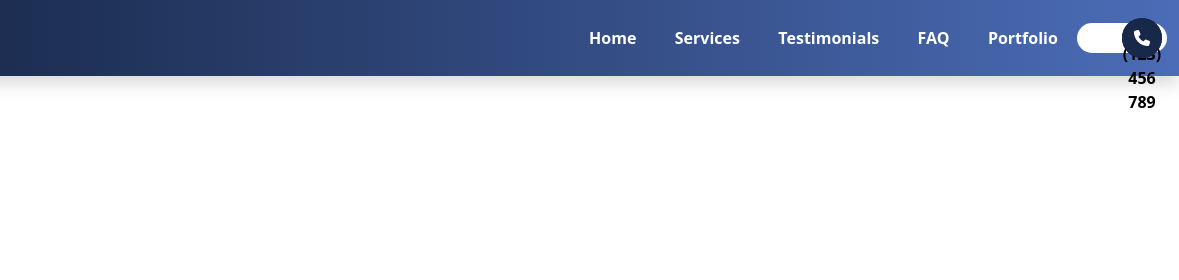
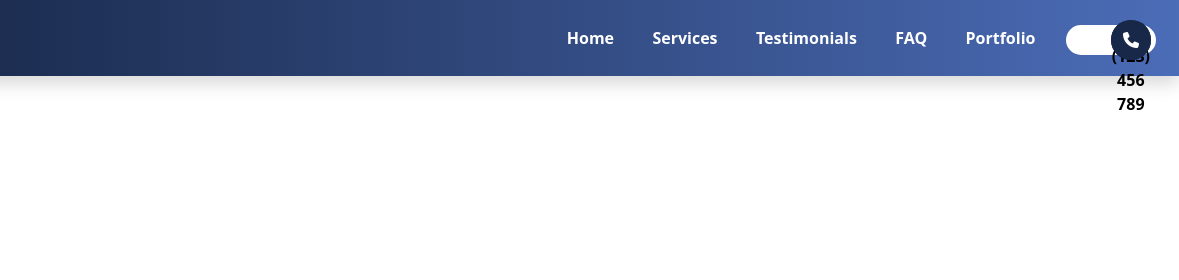
Before and after one commit to sebilune/landing-page, a website: page index.html in a window 1280 px wide. Shown: the top 280 px of the page, 101-1280 px from the left. Drawn offline with Linux system fonts and the light colour scheme.

Commit message:
Updated first container buttons. Now they work as expected when inside the nav.

```diff
--- a/index.html
+++ b/index.html
@@ -23,7 +23,7 @@
                 <span class="navbar-toggler-icon"></span>
             </button>
             <div class="collapse navbar-collapse justify-content-end" id="navbarSupportedContent">
-                <ul class="navbar-nav mb-2 mb-lg-0">
+                <ul class="navbar-nav mb-2 mb-lg-0 align-items-center">
                     <li class="nav-item">
                         <a class="nav-link active" aria-current="page" href="#">Home</a>
                     </li>
@@ -39,12 +39,14 @@
                     <li class="nav-item">
                         <a class="nav-link" href="#">Portfolio</a>
                     </li>
+                    <li class="nav-item">
+                        <button type="button" class="rounded-pill btn-rounded number-button" id="copyButton"><span class="number-text" id="contentToCopy">+1 (123) 456 789</span>
+                            <span>
+                                <i class="fas fa-phone-alt"></i>
+                            </span>
+                        </button>
+                    </li>
                 </ul>
-                <button type="button" class="rounded-pill btn-rounded number-button" id="copyButton"><span class="number-text" id="contentToCopy">+1 (123) 456 789</span>
-                    <span>
-                        <i class="fas fa-phone-alt"></i>
-                    </span>
-                </button>
             </div>
         </div>
     </nav>
--- a/scss/components/_buttons.scss
+++ b/scss/components/_buttons.scss
@@ -50,7 +50,7 @@
 }
 
 .number-button {
-    padding: 0.9375rem 1.25rem;
+    padding: 0.9375rem 0;
     width: 3.125rem;
     height: 3.125rem;
 
```
